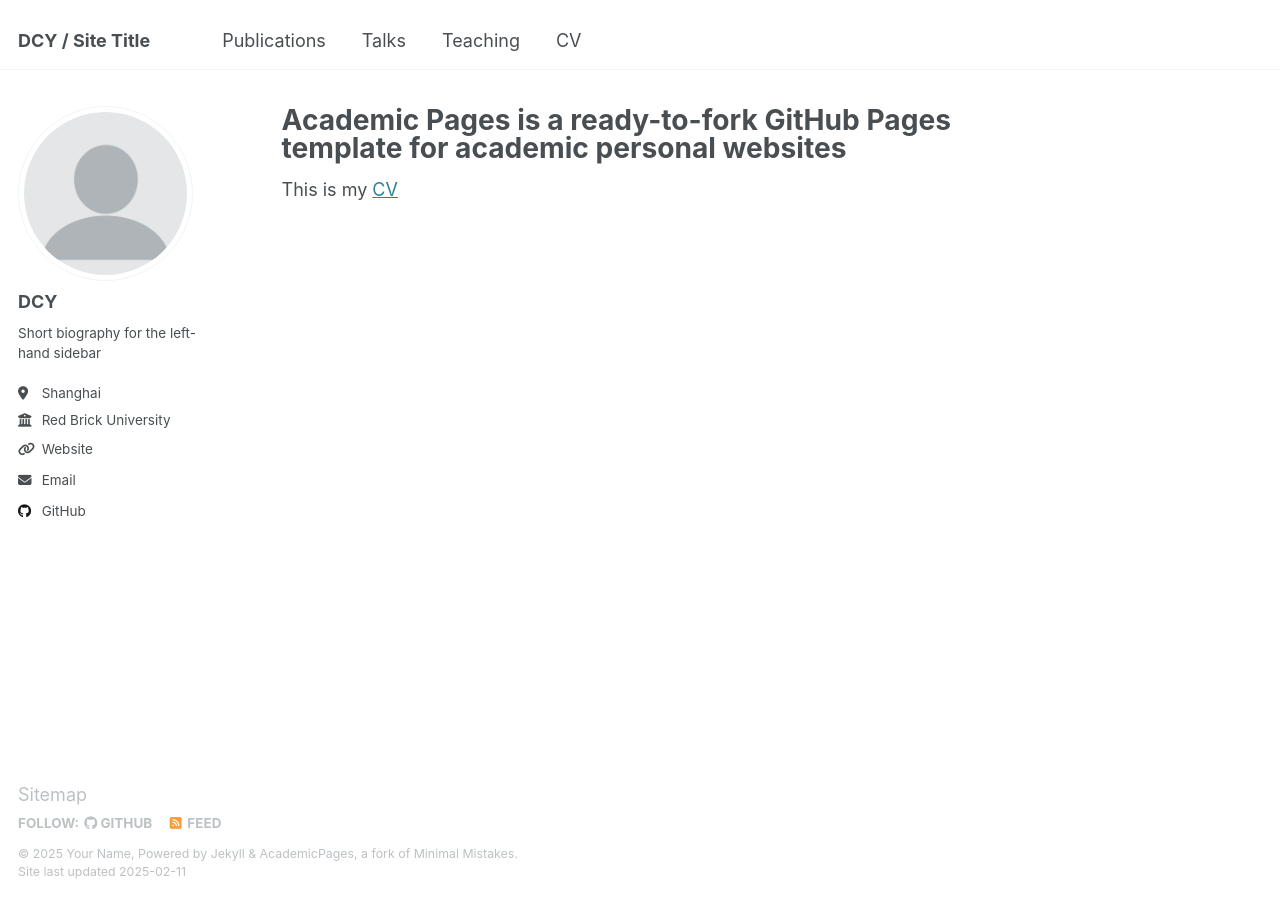
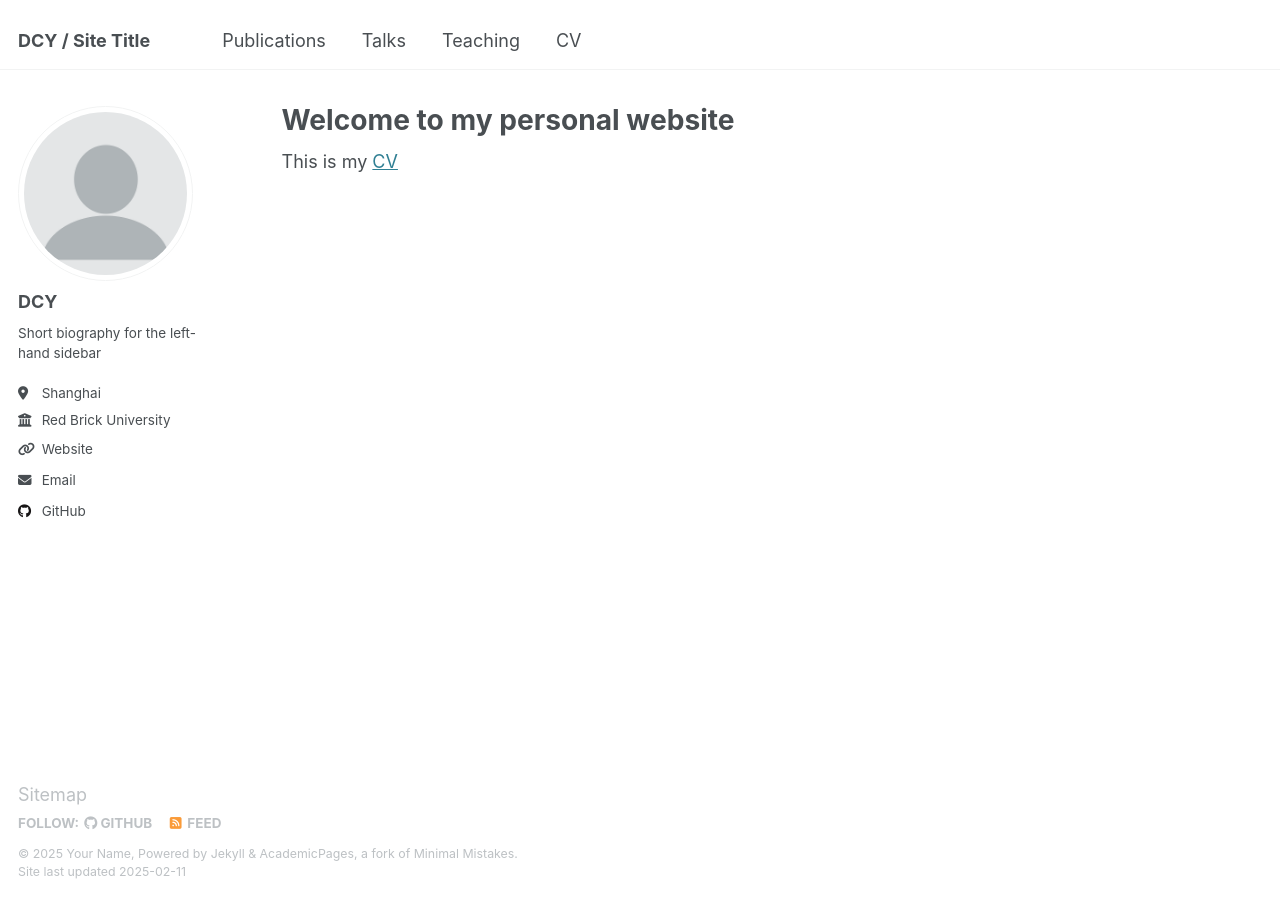
Before and after one commit to DCYeo/dcyeo.github.io, a Jekyll site: the page built from _pages/about.md, in a window 1280 px wide. Built offline with Jekyll 4.4.1, drawn with Linux system fonts in a browser that asks for light colours.

Commit message:
Update about.md

```diff
--- a/_pages/about.md
+++ b/_pages/about.md
@@ -1,6 +1,6 @@
 ---
 permalink: /
-title: "Academic Pages is a ready-to-fork GitHub Pages template for academic personal websites"
+title: "Welcome to my personal website"
 author_profile: true
 redirect_from:
   - /about/
```
